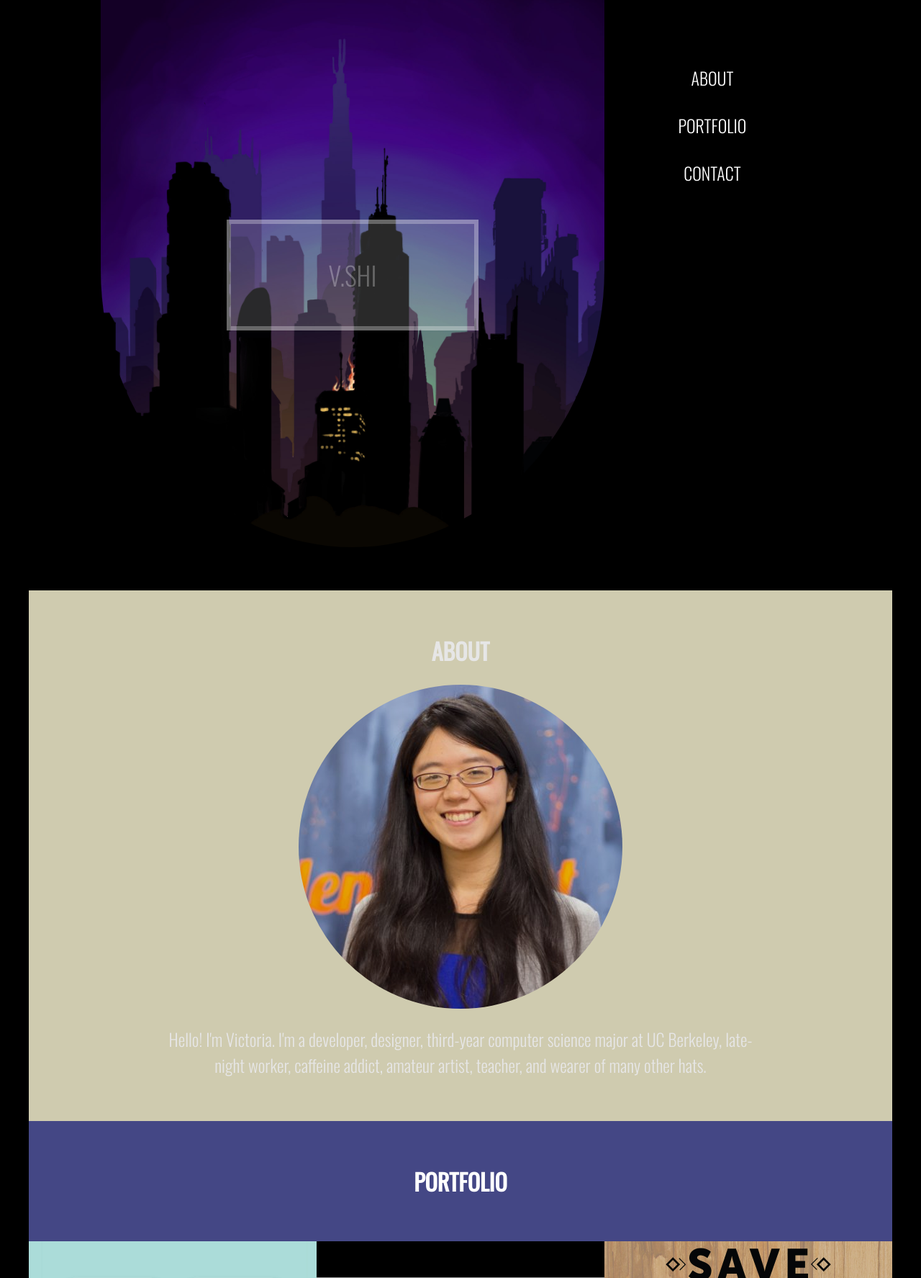
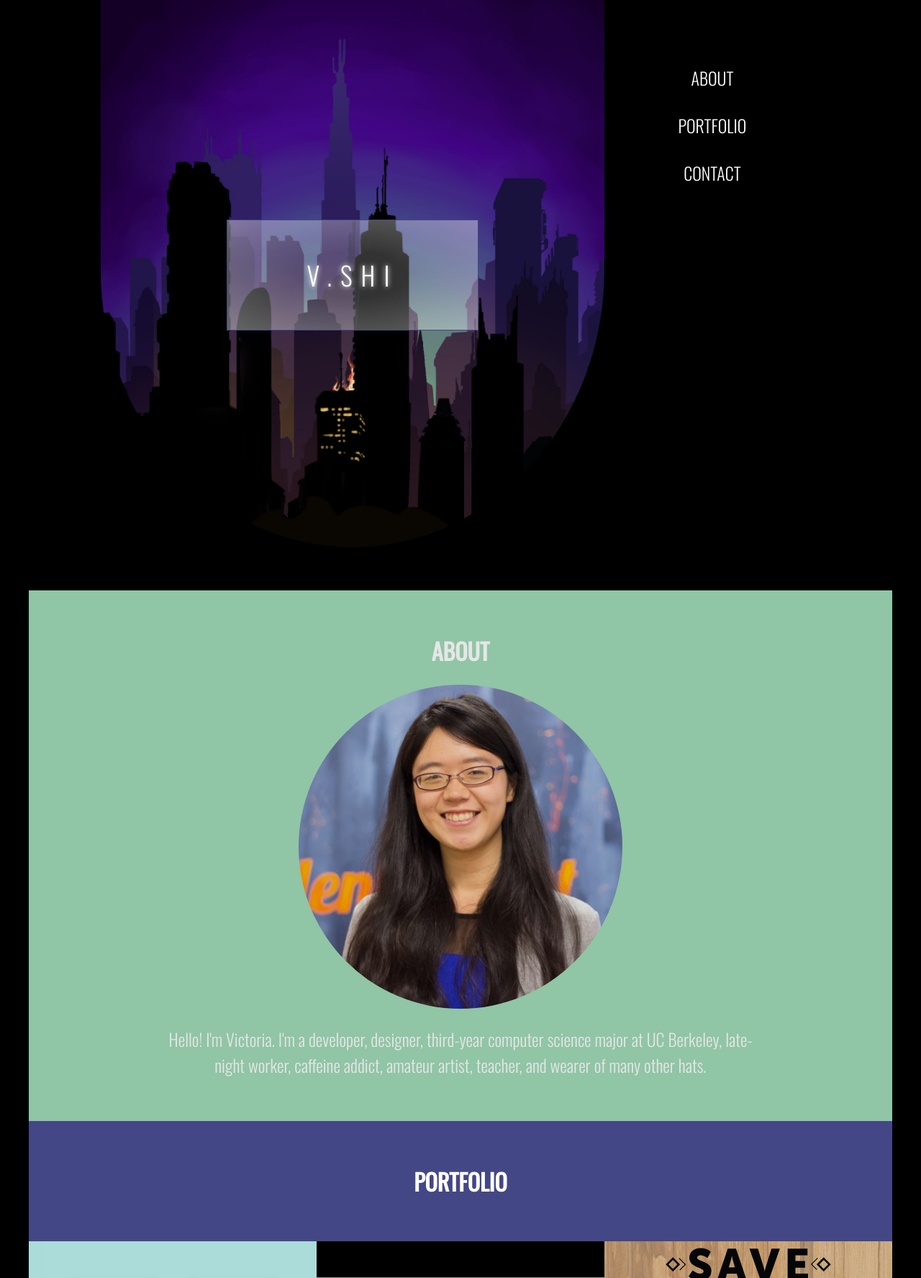
Before and after one commit to vshi/vshi.github.io, a PHP site: page / in a window 1280 px wide. Shown: the top 1775 px of the page at 72% size. Run offline with PHP 8.4, Linux system fonts and the light colour scheme; grey boxes are pictures that could not be loaded.

Commit message:
v.shi fixed, about bg-color changed

```diff
--- a/index.html
+++ b/index.html
@@ -7,10 +7,7 @@
 <script type="text/javascript" src="js/jquery-1.11.1.min.js"></script>
         <!-- Add fancyBox -->
 <link rel="stylesheet" href="js/jquery.fancybox.css" type="text/css" media="screen" />
-<link rel="stylesheet" href="js/jquery.fancybox-buttons.css" type="text/css" media="screen" />
 <script type="text/javascript" src="js/jquery.fancybox.pack.js"></script>
-<script type="text/javascript" src="js/jquery.fancybox-buttons.js"></script>
-<script type="text/javascript" src="js/jquery.fancybox-media.js"></script>
 <script type="text/javascript" src="js/vs.js"></script>
 
         <link href='http://fonts.googleapis.com/css?family=Oswald:400,300' rel='stylesheet' type='text/css'>
--- a/spreadsheet.css
+++ b/spreadsheet.css
@@ -526,22 +526,30 @@ body{
     height: 20%;
     width: 50%;
     margin: -10% 0 0 -25%;
-    background-color: rgba(255, 255, 255, 0.4);
-    border: 6px solid white;
+    /*background-color: rgba(160, 219, 185, 0.6);*/
+    border: 1px solid #444785;
+
+    background: -webkit-radial-gradient(ellipse, rgba(255, 255, 255, .2) 30%, rgba(255, 255, 255, .4)); /* Safari 5.1 to 6.0 */
+  background: -o-radial-gradient(rgba(255, 255, 255, 0.3), rgba(255, 255, 255, 0.0)); /* For Opera 11.6 to 12.0 */
+  background: -moz-radial-gradient(rgba(255, 255, 255, 0.3), rgba(255, 255, 255, 0.0)); /* For Firefox 3.6 to 15 */
+  background: radial-gradient(rgba(255, 255, 255, ), rgba(255, 255, 255, 0.0)); /* Standard syntax */
     font-size: 1.5em;
-    opacity: 0.4;
+    letter-spacing: 0.5em;
+    opacity: 1.0;
+    text-shadow: 0.0em 0.0em 0.3em;
+    -o-transition:.5s;
+    -ms-transition:.5s;
+    -moz-transition:.5s;
+    -webkit-transition:.5s;
+    transition: text-shadow .5s ease;
 
 }
 p, li{
     font-size: 1.5em;
 }
-#circ-header:hover div{
-    -o-transition:.8s;
-    -ms-transition:.8s;
-    -moz-transition:.8s;
-    -webkit-transition:.8s;
-    ease-in-out:.8s;
-    opacity: 1.0;
+#circ-header div:hover {
+
+    text-shadow: 0.0em 0.0em 0.3em, 0.0em 0.0em 0.3em;
 }
 [id*='circ-'] div p{
     display:table-cell;
@@ -572,7 +580,7 @@ p, li{
     max-width: 100%;
 }
 #about{
-    background-color: #e6e1c2;
+    background-color: #A0DBB9 ;
     opacity:0.9;
 }
 #about p{
```
Also changed, not shown: 2 other files.
